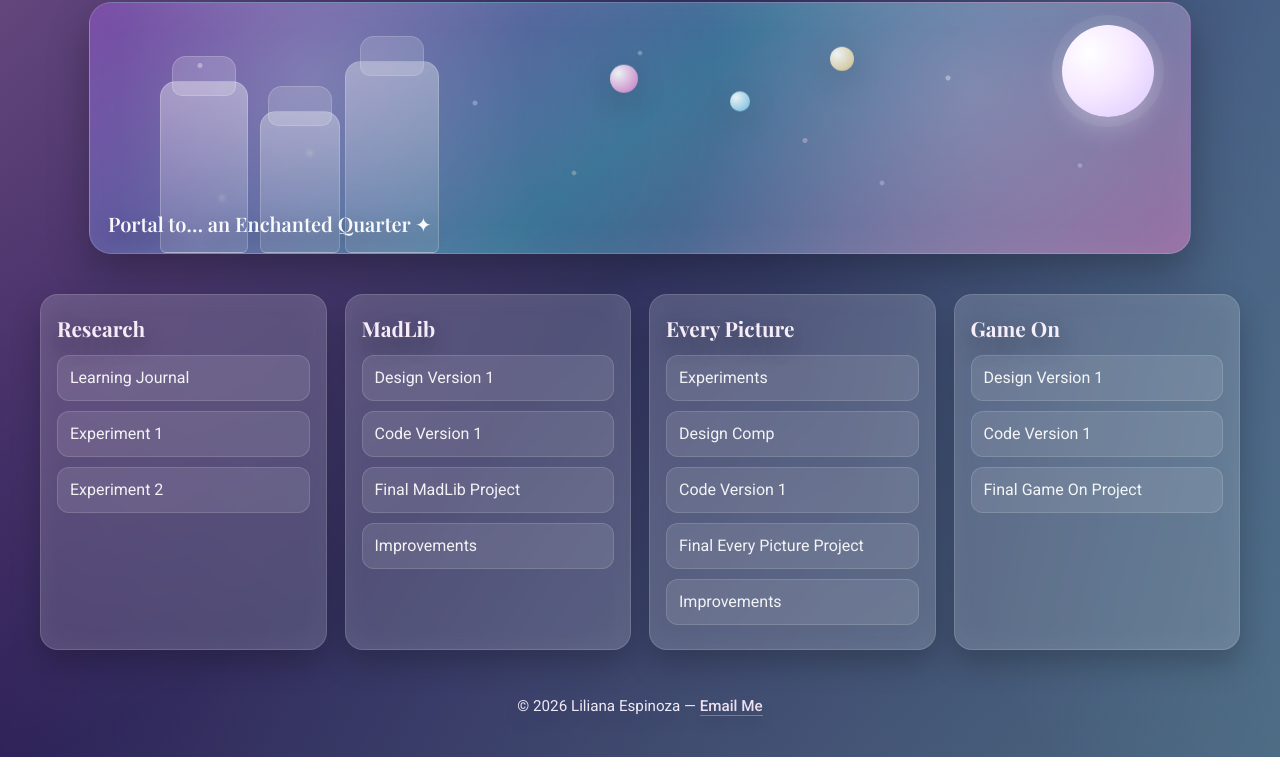
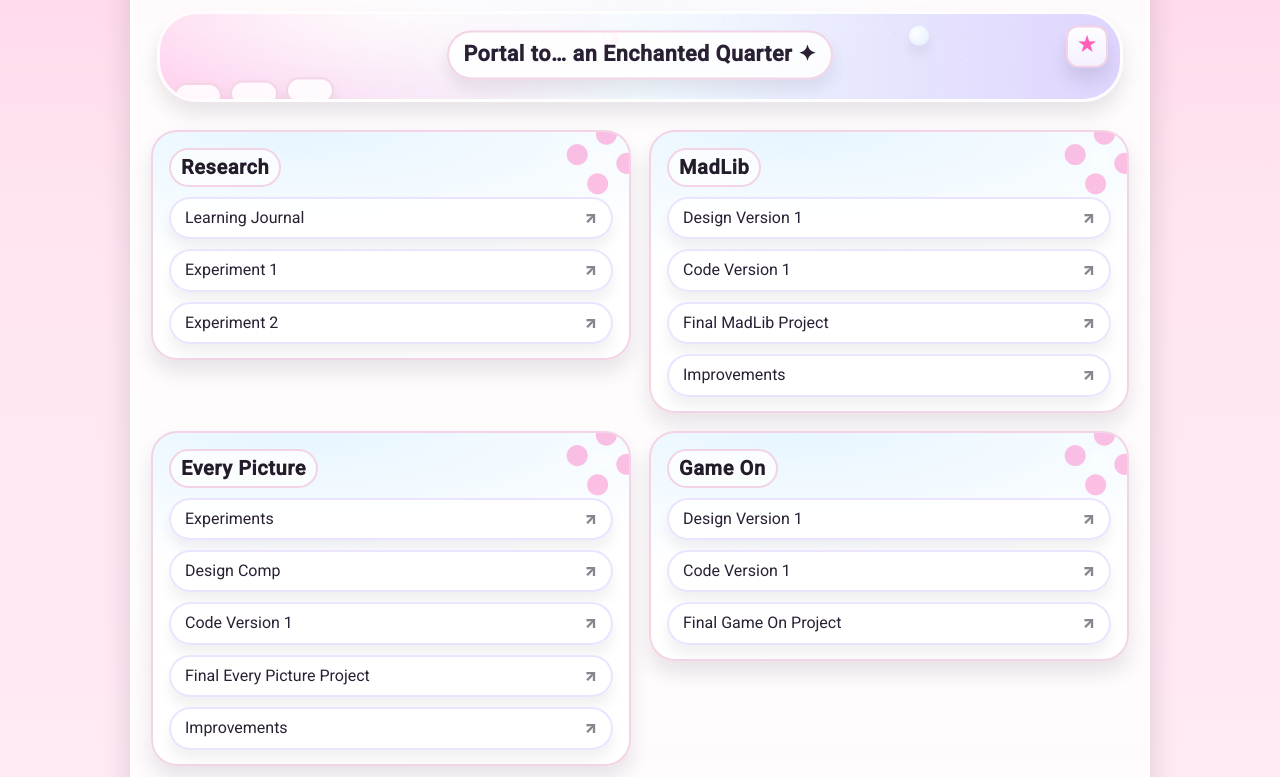
Before and after one commit to leespinoza-ui/DES157a, a plain HTML site: page index.html in a window 1280 px wide. Shown: the part 140-917 px from the top of the page. Drawn offline with nearby package versions, Linux system fonts and the light colour scheme.

Commit message:
adding style.css file

```diff
--- a/style.css
+++ b/style.css
@@ -1,324 +1,354 @@
-body {
-  font-family: "Roboto", Arial, sans-serif;
-  color: #f7f2ff;
+/* ---------- Colors + Global ---------- */
+:root{
+  --ink: #2b2230;
+  --muted: #6b6276;
+
+  --pink: #ff5fb8;
+  --lav:  #b9a6ff;
+  --sky:  #dff2ff;
+
+  --shadow:  0 18px 30px rgba(20,10,30,.14);
+  --shadow2: 0 12px 20px rgba(20,10,30,.10);
+
+  --radius: 26px;
+}
+
+*{ box-sizing: border-box; }
+
+body{
   margin: 0;
-  line-height: 1.5;
+  font-family: "Roboto", system-ui, -apple-system, Segoe UI, Arial, sans-serif;
+  color: var(--ink);
+
+  /* fluffy pink background */
+  background:
+    radial-gradient(18px 18px at 12% 18%, rgba(255,255,255,.35), transparent 60%),
+    radial-gradient(22px 22px at 28% 30%, rgba(255,255,255,.25), transparent 60%),
+    radial-gradient(18px 18px at 40% 20%, rgba(255,255,255,.22), transparent 60%),
+    radial-gradient(24px 24px at 60% 28%, rgba(255,255,255,.24), transparent 60%),
+    radial-gradient(18px 18px at 72% 18%, rgba(255,255,255,.22), transparent 60%),
+    radial-gradient(26px 26px at 86% 30%, rgba(255,255,255,.24), transparent 60%),
+    radial-gradient(22px 22px at 18% 62%, rgba(255,255,255,.22), transparent 60%),
+    radial-gradient(28px 28px at 42% 70%, rgba(255,255,255,.20), transparent 60%),
+    radial-gradient(22px 22px at 66% 64%, rgba(255,255,255,.22), transparent 60%),
+    radial-gradient(30px 30px at 84% 72%, rgba(255,255,255,.20), transparent 60%),
+    linear-gradient(180deg, #ffd6ea 0%, #ffe6f2 40%, #ffeaf5 100%);
+}
+
+/* ---------- Page Container ---------- */
+#container{
+  width: min(1020px, 92vw);
+  margin: 18px auto 36px;
+  padding: 18px;
+  border-radius: calc(var(--radius) + 10px);
 
   background:
-    radial-gradient(circle at 15% 20%, rgba(255, 220, 255, 0.55), transparent 35%),
-    radial-gradient(circle at 85% 30%, rgba(200, 240, 255, 0.45), transparent 40%),
-    radial-gradient(circle at 60% 80%, rgba(255, 230, 200, 0.25), transparent 45%),
-    linear-gradient(120deg, #1a0b33, #2b124f, #1b4f72, #5a1f3d);
-  background-size: 300% 300%;
-  animation: skyShift 22s ease-in-out infinite;
+    radial-gradient(800px 260px at 50% 0%, rgba(223,242,255,.8), rgba(255,255,255,0) 60%),
+    linear-gradient(180deg, rgba(255,255,255,.9), rgba(255,255,255,.82));
+  border: 3px solid rgba(255,255,255,.9);
+  box-shadow: var(--shadow);
 }
 
-@keyframes skyShift {
-  0%   { background-position: 0% 50%; }
-  50%  { background-position: 100% 50%; }
-  100% { background-position: 0% 50%; }
+/* ---------- Header ---------- */
+header{
+  text-align: center;
+  padding: 6px 6px 14px;
 }
 
-#container {
-  max-width: 1200px;
-  min-width: 900px;
-  margin: 0 auto;
-  padding: 28px 24px 18px;
+h1{
+  font-family: "Playfair Display", serif;
+  margin: 10px 0 4px;
+  font-size: clamp(2.1rem, 6.2vw, 3.2rem);
+  color: #231c2b;
+  letter-spacing: .5px;
+  text-shadow: 0 3px 0 rgba(255,255,255,.8);
 }
 
-header {
-  text-align: center;
-  padding-bottom: 18px;
+header h2{
+  margin: 0 0 14px;
+  color: var(--muted);
+  font-weight: 500;
+  font-size: clamp(.95rem, 3.2vw, 1.05rem);
 }
 
-header h1 {
-  font-family: "Playfair Display", serif;
-  font-size: 2.6rem;
-  margin: 0;
-  letter-spacing: 0.6px;
-  text-shadow: 0 10px 26px rgba(0, 0, 0, 0.35);
+/* ---------- Banner ---------- */
+#banner{
+  position: relative;
+  overflow: hidden;
+  border-radius: calc(var(--radius) + 14px);
+  padding: 18px 14px;
+  border: 3px solid rgba(255,255,255,.92);
+  box-shadow: var(--shadow2);
+
+  background:
+    radial-gradient(900px 220px at 25% 0%, rgba(255,255,255,.85), rgba(255,255,255,0) 55%),
+    linear-gradient(90deg, rgba(255,155,216,.55), rgba(223,242,255,.55), rgba(185,166,255,.45));
 }
 
-header h2 {
-  font-size: 1rem;
-  font-weight: 500;
-  margin: 10px 0 18px;
-  opacity: 0.9;
-  text-shadow: 0 8px 18px rgba(0, 0, 0, 0.25);
+.banner-text{
+  position: relative;
+  z-index: 2;
+  margin: 0;
+  display: inline-block;
+  padding: 10px 14px;
+  border-radius: 999px;
+
+  background: rgba(255,255,255,.86);
+  border: 2px solid rgba(242,210,229,.95);
+  box-shadow: 0 10px 16px rgba(20,10,30,.08);
+
+  font-weight: 700;
+  letter-spacing: .5px;
+  color: #2a2034;
+  font-size: clamp(1.05rem, 3.8vw, 1.35rem);
+
+  animation: bannerPop 2.8s ease-in-out infinite;
 }
 
-/* Banner */
-#banner {
-  width: 1100px;
-  max-width: 100%;
-  height: 250px;
-  margin: 0 auto;
+/* Banner decorations */
+.sparkles{
+  position: absolute;
+  inset: 0;
+  opacity: .85;
+  background:
+    radial-gradient(2px 2px at 12% 40%, rgba(255,255,255,.95), transparent 60%),
+    radial-gradient(2px 2px at 26% 18%, rgba(255,255,255,.9), transparent 60%),
+    radial-gradient(2px 2px at 55% 30%, rgba(255,255,255,.9), transparent 60%),
+    radial-gradient(2px 2px at 76% 22%, rgba(255,255,255,.85), transparent 60%),
+    radial-gradient(2px 2px at 84% 54%, rgba(255,255,255,.85), transparent 60%);
+  animation: twinkle 2.2s linear infinite;
+}
+
+.moon{
+  position: absolute;
+  right: 12px;
+  top: 12px;
+  width: 42px;
+  height: 42px;
+  border-radius: 12px;
+
+  background: linear-gradient(180deg, rgba(255,255,255,.95), rgba(255,255,255,.65));
+  border: 2px solid rgba(242,210,229,.95);
+  box-shadow: 0 12px 18px rgba(20,10,30,.10);
+
+  transform: rotate(6deg);
+  animation: stickerFloat 4.6s ease-in-out infinite;
+}
+
+.moon::after{
+  content: "★";
+  position: absolute;
+  inset: 0;
+  display: grid;
+  place-items: center;
+  color: var(--pink);
+  font-weight: 900;
+  font-size: 1.3rem;
+}
+
+.tower{
+  position: absolute;
+  left: 14px;
+  bottom: -10px;
+  width: 48px;
+  height: 26px;
+  border-radius: 999px;
+
+  background: rgba(255,255,255,.82);
+  border: 2px solid rgba(242,210,229,.95);
+  box-shadow: 0 10px 16px rgba(20,10,30,.08);
+
+  transform: rotate(-6deg);
+  animation: stickerFloat 5.2s ease-in-out infinite;
+}
+
+.tower.t2{ left: 70px;  transform: rotate(4deg);  animation-delay: .7s; }
+.tower.t3{ left: 126px; transform: rotate(-2deg); animation-delay: 1.2s; }
+
+.orb{
+  position: absolute;
+  border-radius: 999px;
+  opacity: .95;
+  box-shadow: 0 10px 14px rgba(20,10,30,.08);
+  animation: stickerFloat 5.4s ease-in-out infinite;
+}
+
+.orb1{
+  width: 16px;
+  height: 16px;
+  top: 18px;
+  left: 46%;
+  background: radial-gradient(circle at 35% 35%, #fff, rgba(255,95,184,.75));
+}
+
+.orb2{
+  width: 12px;
+  height: 12px;
+  top: 40px;
+  left: 64%;
+  background: radial-gradient(circle at 35% 35%, #fff, rgba(185,166,255,.75));
+  animation-delay: 1s;
+}
+
+.orb3{
+  width: 20px;
+  height: 20px;
+  top: 14px;
+  left: 78%;
+  background: radial-gradient(circle at 35% 35%, #fff, rgba(223,242,255,.85));
+  animation-delay: .5s;
+}
+
+/* ---------- Main Layout (Mobile First) ---------- */
+main{
+  margin-top: 14px;
+  display: grid;
+  grid-template-columns: 1fr; /* mobile */
+  gap: 14px;
+}
+
+/* ---------- Panels (Cards) ---------- */
+.panel{
   position: relative;
   overflow: hidden;
-
-  border-radius: 22px;
-  border: 1px solid rgba(255, 255, 255, 0.18);
-  box-shadow:
-    0 18px 40px rgba(0, 0, 0, 0.28),
-    inset 0 0 40px rgba(255, 255, 255, 0.07);
+  border-radius: var(--radius);
+  padding: 16px 16px 14px;
 
   background:
-    radial-gradient(circle at 20% 30%, rgba(255, 255, 255, 0.30), rgba(255, 255, 255, 0) 45%),
-    radial-gradient(circle at 80% 35%, rgba(255, 230, 250, 0.30), rgba(255, 230, 250, 0) 50%),
-    linear-gradient(140deg, rgba(96, 42, 150, 0.95), rgba(20, 140, 170, 0.55), rgba(255, 90, 190, 0.35));
+    radial-gradient(900px 240px at 30% 0%, rgba(223,242,255,.75), rgba(255,255,255,0) 55%),
+    rgba(255,255,255,.92);
+
+  border: 2px solid rgba(242,210,229,.95);
+  box-shadow: var(--shadow2);
+  transition: transform .18s ease, box-shadow .18s ease;
 }
 
-/* Banner text */
-.banner-text {
-  position: absolute;
-  left: 18px;
-  bottom: 14px;
-  margin: 0;
-
-  font-family: "Playfair Display", serif;
-  font-size: 1.25rem;
-  color: rgba(255, 255, 255, 0.95);
-  text-shadow: 0 10px 22px rgba(0, 0, 0, 0.45);
+.panel:hover{
+  transform: translateY(-4px) rotate(-.2deg);
+  box-shadow: 0 18px 26px rgba(20,10,30,.14);
 }
 
-/* Decorative element: moon (interactive glow) */
-.moon {
+/* cute corner doodle */
+.panel::before{
+  content: "";
   position: absolute;
-  top: 22px;
-  right: 36px;
-  width: 92px;
-  height: 92px;
-  border-radius: 50%;
-
-  background: radial-gradient(circle at 30% 30%, #ffffff, #f7e9ff 45%, #d9c7ff 100%);
-  box-shadow:
-    0 10px 28px rgba(255, 255, 255, 0.28),
-    0 0 0 10px rgba(255, 255, 255, 0.06);
-
-  cursor: pointer;
-  transition: transform 900ms ease, box-shadow 900ms ease, filter 900ms ease;
+  right: -18px;
+  top: -18px;
+  width: 90px;
+  height: 90px;
+  border-radius: 999px;
+  background:
+    radial-gradient(circle at 50% 22%, rgba(255,95,184,.85) 0 10px, transparent 11px),
+    radial-gradient(circle at 78% 50%, rgba(255,95,184,.85) 0 10px, transparent 11px),
+    radial-gradient(circle at 50% 78%, rgba(255,95,184,.85) 0 10px, transparent 11px),
+    radial-gradient(circle at 22% 50%, rgba(255,95,184,.85) 0 10px, transparent 11px),
+    radial-gradient(circle at 50% 50%, rgba(255,255,255,.95) 0 10px, rgba(255,255,255,0) 11px);
+  opacity: .45;
+  transform: rotate(10deg);
 }
 
-.moon:hover {
-  transform: rotate(12deg) scale(1.08);
-  box-shadow:
-    0 14px 46px rgba(255, 255, 255, 0.42),
-    0 0 0 14px rgba(255, 255, 255, 0.08);
-  filter: saturate(1.2);
+.panel h2{
+  margin: 0 0 10px;
+  font-size: 1.25rem;
+  font-weight: 900;
+  letter-spacing: .6px;
+  color: #231c2b;
+
+  text-shadow:
+    0 2px 0 rgba(255,255,255,.9),
+    1px 0 0 rgba(255,255,255,.9),
+    -1px 0 0 rgba(255,255,255,.9);
+
+  display: inline-block;
+  padding: 6px 10px;
+  border-radius: 999px;
+  background: rgba(255,255,255,.72);
+  border: 2px solid rgba(242,210,229,.95);
 }
 
-/* Sparkles (automatic twinkle) */
-.sparkles {
-  position: absolute;
-  inset: 0;
-
-  background-image:
-    radial-gradient(circle at 10% 25%, rgba(255,255,255,1) 0 2px, transparent 3px),
-    radial-gradient(circle at 20% 60%, rgba(255,240,200,0.9) 0 2px, transparent 3px),
-    radial-gradient(circle at 35% 40%, rgba(220,240,255,0.9) 0 2px, transparent 3px),
-    radial-gradient(circle at 50% 20%, rgba(255,255,255,0.8) 0 1.5px, transparent 3px),
-    radial-gradient(circle at 65% 55%, rgba(255,220,255,0.9) 0 2px, transparent 3px),
-    radial-gradient(circle at 78% 30%, rgba(255,255,255,1) 0 2px, transparent 3px),
-    radial-gradient(circle at 90% 65%, rgba(220,255,240,0.8) 0 1.5px, transparent 3px),
-    radial-gradient(circle at 12% 78%, rgba(255,255,255,0.9) 0 1.5px, transparent 3px),
-    radial-gradient(circle at 44% 68%, rgba(255,245,220,0.8) 0 1.5px, transparent 3px),
-    radial-gradient(circle at 72% 72%, rgba(230,240,255,0.85) 0 1.5px, transparent 3px);
-
-  opacity: 0.85;
-  animation: twinkle 2.4s ease-in-out infinite alternate;
-  pointer-events: none;
+.panel ul{
+  list-style: none;
+  margin: 0;
+  padding: 0;
+  display: grid;
+  gap: 10px;
 }
 
-@keyframes twinkle {
-  0%   { opacity: 0.35; transform: translateY(0); }
-  100% { opacity: 0.9;  transform: translateY(-2px); }
+.panel a{
+  display: flex;
+  align-items: center;
+  justify-content: space-between;
+  gap: 10px;
+
+  text-decoration: none;
+  color: #2a2034;
+
+  background: rgba(255,255,255,.90);
+  border: 2px solid rgba(185,166,255,.30);
+  border-radius: 999px;
+  padding: 10px 14px;
+
+  box-shadow: 0 10px 14px rgba(20,10,30,.06);
+  transition: transform .16s ease, border-color .16s ease, background .16s ease;
 }
 
-/* Towers (interactive) */
-.tower {
-  position: absolute;
-  bottom: 0;
-  left: 70px;
-  width: 86px;
-  height: 170px;
-  border-radius: 16px 16px 6px 6px;
-
-  background: linear-gradient(180deg, rgba(255,255,255,0.38), rgba(255,255,255,0.12));
-  border: 1px solid rgba(255,255,255,0.22);
-  backdrop-filter: blur(2px);
-
-  cursor: pointer;
-  transition: transform 800ms ease, filter 800ms ease, box-shadow 800ms ease;
+.panel a::after{
+  content: "↗";
+  font-weight: 900;
+  opacity: .55;
 }
 
-.tower::after {
-  content: "";
-  position: absolute;
-  top: -26px;
-  left: 50%;
-  transform: translateX(-50%);
-  width: 62px;
-  height: 38px;
-  border-radius: 14px 14px 10px 10px;
-  background: rgba(255, 255, 255, 0.18);
-  border: 1px solid rgba(255,255,255,0.18);
+.panel a:hover{
+  transform: translateX(6px);
+  border-color: rgba(255,95,184,.55);
+  background: linear-gradient(90deg, rgba(255,155,216,.18), rgba(223,242,255,.18), rgba(255,255,255,.92));
 }
 
-.tower:hover {
-  transform: translateY(-6px) scale(1.03);
-  filter: brightness(1.1);
-  box-shadow: 0 14px 34px rgba(0, 0, 0, 0.25);
+.panel a:focus-visible{
+  outline: 4px solid rgba(255,211,107,.7);
+  outline-offset: 3px;
 }
 
-.tower.t2 {
-  left: 170px;
-  height: 140px;
-  width: 78px;
-  opacity: 0.92;
+/* ---------- Desktop Layout ---------- */
+@media (min-width: 880px){
+  main{
+    grid-template-columns: repeat(2, 1fr);
+    gap: 18px;
+    align-items: start;
+  }
 }
 
-.tower.t3 {
-  left: 255px;
-  height: 190px;
-  width: 92px;
-  opacity: 0.88;
+/* ---------- Footer ---------- */
+footer{
+  margin-top: 14px;
+  text-align: center;
+  color: var(--muted);
+  font-size: .95rem;
 }
 
-/* Floating orbs */
-.orb {
-  position: absolute;
-  border-radius: 50%;
-  opacity: 0.9;
-  cursor: pointer;
-
-  transition: transform 700ms ease, opacity 700ms ease, filter 700ms ease;
-  animation: floaty 6s ease-in-out infinite;
-  filter: drop-shadow(0 10px 18px rgba(0,0,0,0.25));
+footer a{
+  color: #2a2034;
+  font-weight: 700;
+  text-decoration: none;
+  border-bottom: 2px dotted rgba(255,95,184,.65);
 }
 
-@keyframes floaty {
-  0%, 100% { transform: translateY(0); }
-  50%      { transform: translateY(-12px); }
+footer a:hover{
+  color: var(--pink);
 }
 
-.orb:hover {
-  transform: translateY(-18px) scale(1.14);
-  opacity: 1;
-  filter: drop-shadow(0 14px 22px rgba(0,0,0,0.35)) saturate(1.2);
+/* ---------- Animations ---------- */
+@keyframes bannerPop{
+  0%,100%{ transform: translateY(0); }
+  50%{ transform: translateY(-4px); }
 }
 
-.orb1 {
-  width: 28px;
-  height: 28px;
-  left: 520px;
-  top: 62px;
-  background: radial-gradient(circle at 30% 30%, #ffffff, rgba(255, 120, 210, 0.75));
-  animation-duration: 5.3s;
+@keyframes twinkle{
+  0%,100%{ opacity: .55; }
+  50%{ opacity: 1; }
 }
 
-.orb2 {
-  width: 20px;
-  height: 20px;
-  left: 640px;
-  top: 94px;
-  background: radial-gradient(circle at 30% 30%, #ffffff, rgba(120, 220, 255, 0.75));
-  animation-duration: 6.6s;
+@keyframes stickerFloat{
+  0%,100%{ transform: translateY(0) rotate(var(--r,0deg)); }
+  50%{ transform: translateY(-10px) rotate(var(--r,0deg)); }
 }
-
-.orb3 {
-  width: 24px;
-  height: 24px;
-  left: 740px;
-  top: 52px;
-  background: radial-gradient(circle at 30% 30%, #ffffff, rgba(255, 220, 120, 0.75));
-  animation-duration: 7.2s;
-}
-
-/* Main layout */
-main {
-  display: flex;
-  gap: 18px;
-  justify-content: space-between;
-  align-items: stretch;
-  margin-top: 22px;
-}
-
-/* Panels */
-.panel {
-  flex: 1;
-  padding: 16px 16px 14px;
-
-  border-radius: 18px;
-  border: 1px solid rgba(255, 255, 255, 0.16);
-
-  /* glassy fairy panels */
-  background: rgba(255, 255, 255, 0.14);
-  box-shadow:
-    0 14px 30px rgba(0, 0, 0, 0.22),
-    inset 0 0 30px rgba(255, 255, 255, 0.06);
-
-  backdrop-filter: blur(6px);
-}
-
-/* Panel headers */
-.panel h2 {
-  font-family: "Playfair Display", serif;
-  font-size: 1.3rem;
-  margin: 2px 0 10px;
-  color: rgba(255, 245, 255, 0.95);
-  text-shadow: 0 10px 22px rgba(0,0,0,0.4);
-}
-
-/* Lists */
-.panel ul {
-  list-style-type: none;
-  padding: 0;
-  margin: 0;
-}
-
-.panel li {
-  margin: 10px 0;
-}
-
-.panel a {
-  display: block;
-  text-decoration: none;
-
-  padding: 10px 12px;
-  border-radius: 12px;
-
-  color: rgba(255, 255, 255, 0.92);
-  background: rgba(255, 255, 255, 0.10);
-  border: 1px solid rgba(255, 255, 255, 0.14);
-
-  transition: transform 250ms ease, background-color 250ms ease, box-shadow 250ms ease;
-}
-
-.panel a:hover,
-.panel a:focus {
-  transform: translateY(-2px);
-  background: rgba(255, 255, 255, 0.18);
-  box-shadow: 0 14px 30px rgba(0, 0, 0, 0.22);
-  outline: none;
-}
-
-/* Footer */
-footer {
-  text-align: center;
-  margin-top: 18px;
-  padding: 12px 0 6px;
-  font-size: 0.95rem;
-  opacity: 0.95;
-  text-shadow: 0 10px 22px rgba(0,0,0,0.35);
-}
-
-footer a {
-  color: rgba(255, 240, 255, 0.95);
-  font-weight: 500;
-  text-decoration: none;
-  border-bottom: 1px solid rgba(255, 240, 255, 0.35);
-}
-
-footer a:hover {
-  border-bottom-color: rgba(255, 240, 255, 0.8);
-}
```
